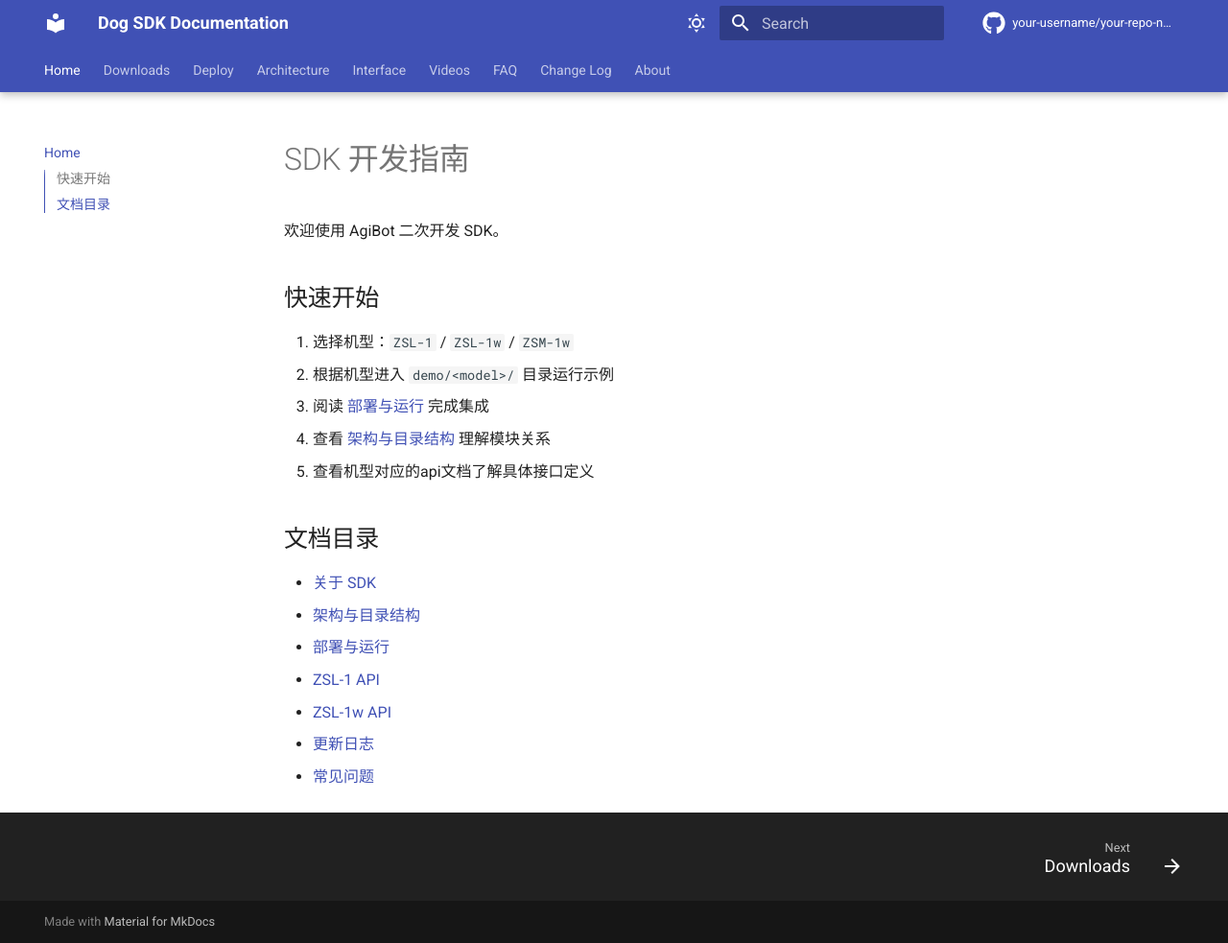
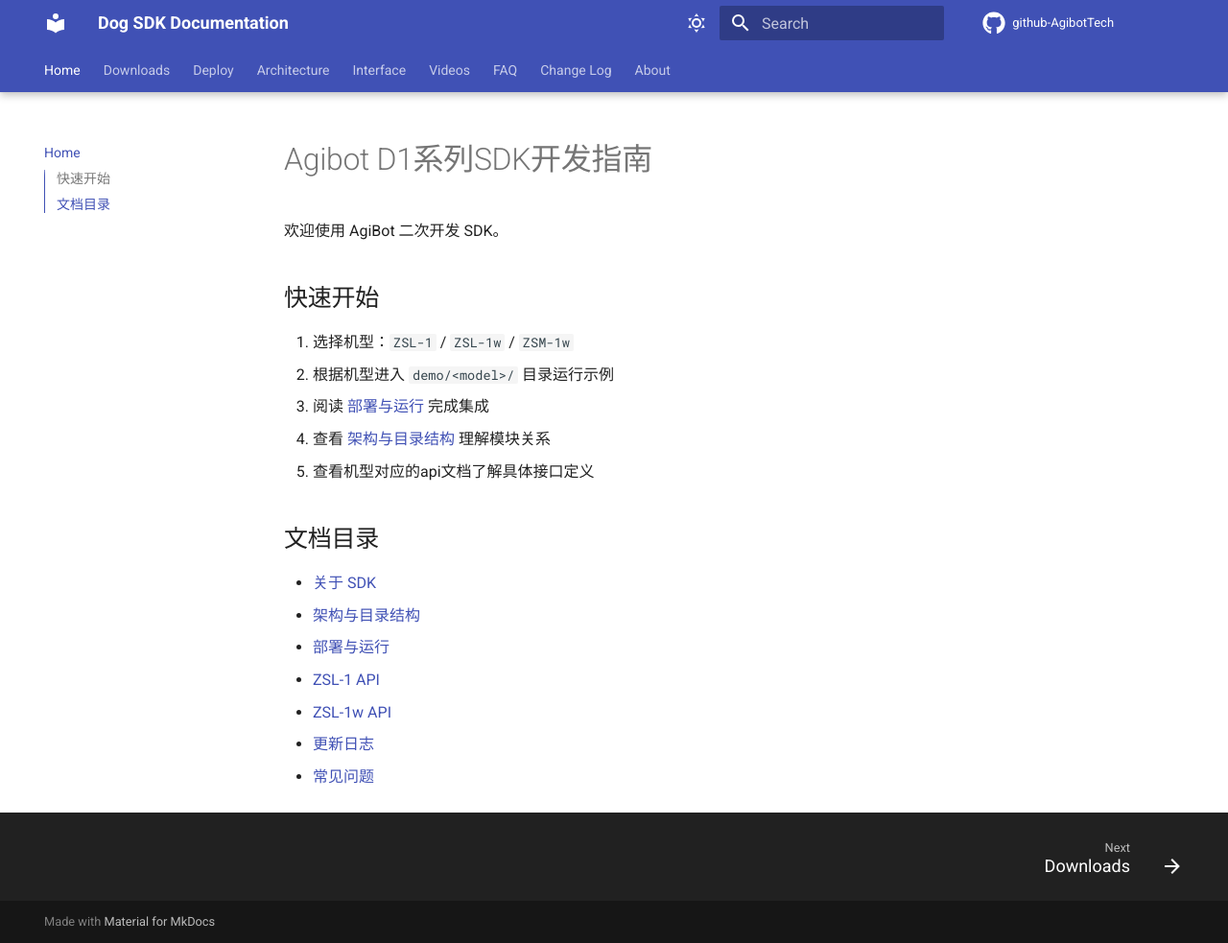
Before and after one commit to AgibotTech/agibot_D1_Edu-Ultra, an MkDocs documentation site: the page built from docs/index.md, in a window 1280 px wide and 983 px high. Shown: the whole window at 96% size. Built offline with MkDocs 1.6.1 and Material for MkDocs 9.7.7, drawn with Linux system fonts in a browser that asks for light colours; comment, search, counter and statistics services are not loaded.

Commit message:
add github website

```diff
--- a/docs/index.md
+++ b/docs/index.md
@@ -1,4 +1,4 @@
-# SDK 开发指南
+# Agibot D1系列SDK开发指南
 
 欢迎使用 AgiBot 二次开发 SDK。
 
--- a/mkdocs.yml
+++ b/mkdocs.yml
@@ -1,9 +1,9 @@
 # mkdocs.yml
 # 仓库链接（显示在右上角）
 site_name: Dog SDK Documentation
-site_url: https://your-username.github.io/your-repo-name/
-repo_url: https://github.com/your-username/your-repo-name
-repo_name: your-username/your-repo-name
+site_url: https://github.com/AgibotTech/agibot_D1_Edu-Ultra.git
+repo_url: https://github.com/AgibotTech/agibot_D1_Edu-Ultra.git
+repo_name: github-AgibotTech
 # edit_uri: edit/main/docs/
 
 # 在这里配置 mkdocs-material 主题
@@ -103,7 +103,7 @@
       custom_fences:
         - name: mermaid
           class: mermaid
-          format: !!python/name:pymdownx.superfences.fence_code_format
+          format: python/name:pymdownx.superfences.fence_code_format
 
 
 # 插件
```
Also changed, not shown: docs/sdk_download.md (+2 -2 lines).
